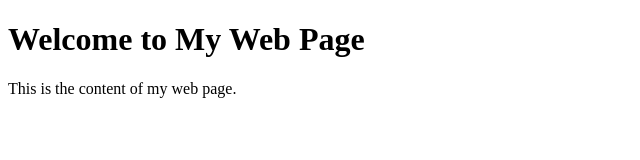
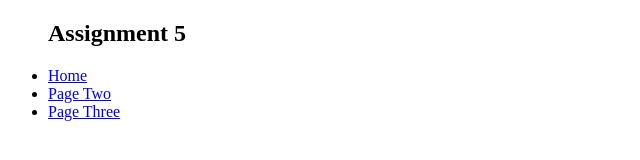
Before and after one commit to ThatCodebyTony/assignment-2-repo, a plain HTML site: page index.html in a window 1280 px wide. Shown: the whole page, without its empty margins (0-640 px from the left). Drawn offline with Linux system fonts and the light colour scheme.

Commit message:
added nav menu links and title element

```diff
--- a/index.html
+++ b/index.html
@@ -4,7 +4,14 @@
     <title>My Web Page</title>
 </head>
 <body>
-    <h1>Welcome to My Web Page</h1>
-    <p>This is the content of my web page.</p>
+    <!-- Navigation menu links to Home, Page Two, and Page Three -->
+    <nav class="menue">
+        <ul>
+            <h1>Assignment 5</h1>
+            <li><a href="./index.html">Home</a></li>
+            <li><a href="./views/two.html">Page Two</a></li>
+            <li><a href="./views/three.html">Page Three</a></li>
+        </ul>
+    </nav>
 </body>
 </html>
```
